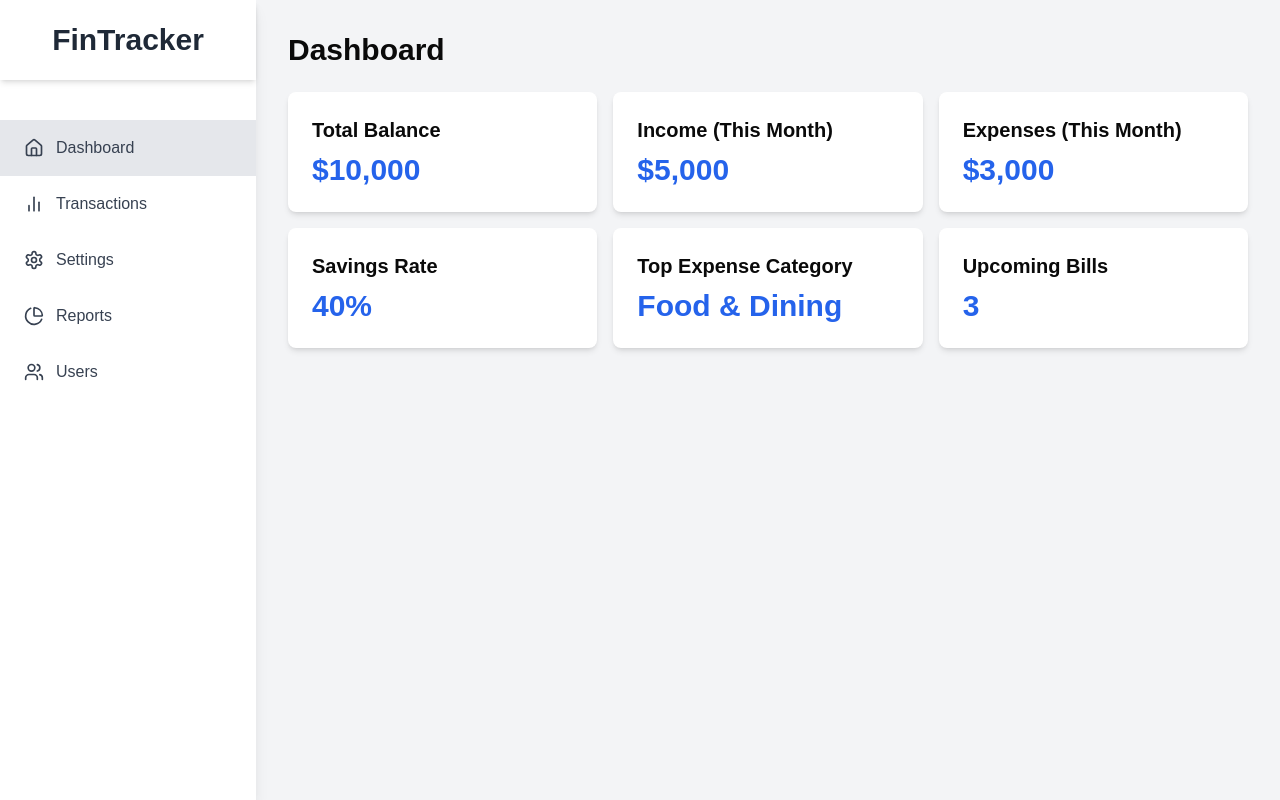
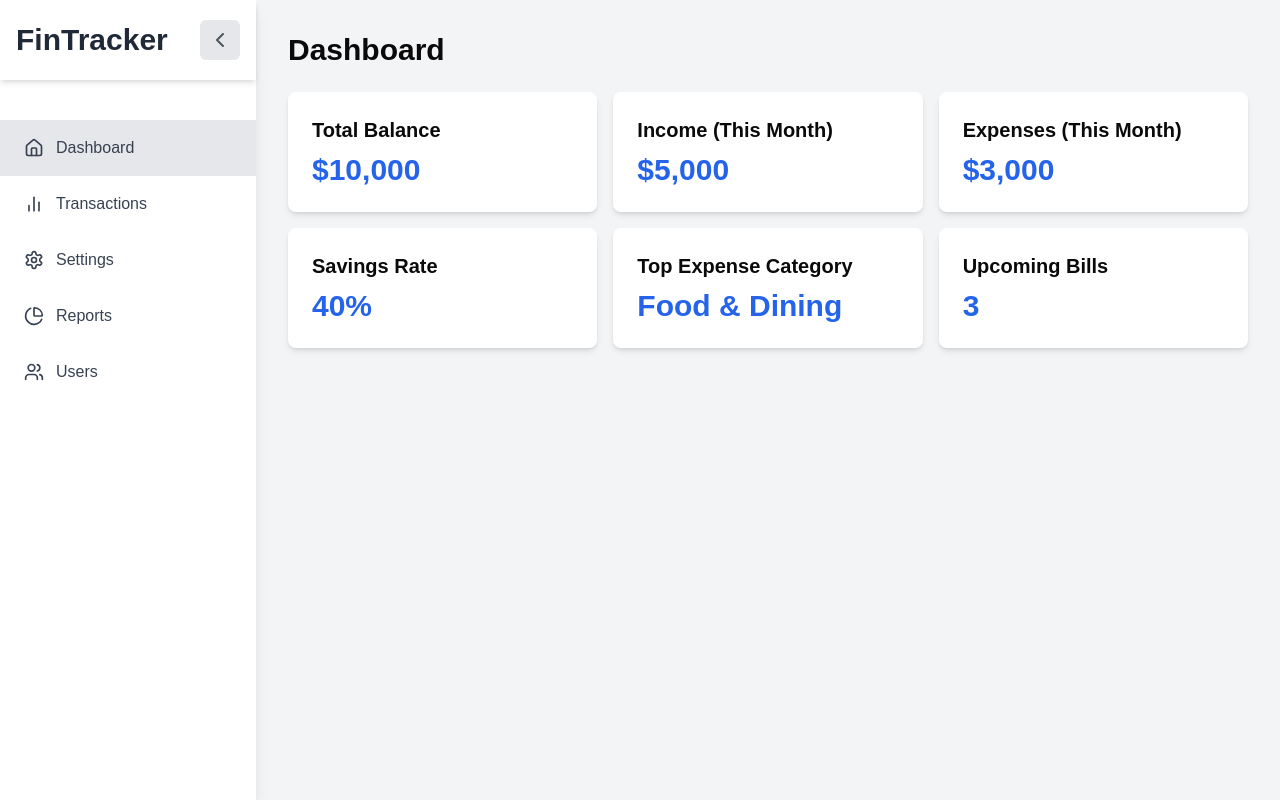
Before and after one commit to everspader/fintracker, a Next.js app: page / in a window 1280 px wide. Built offline with nearby package versions, Linux system fonts and the light colour scheme.

Commit message:
feat: make sidebar toggleable

```diff
--- a/components/layout/main-layout.tsx
+++ b/components/layout/main-layout.tsx
@@ -11,10 +11,13 @@ import {
   BarChart2,
   PieChart,
   Users,
+  ChevronLeft,
+  ChevronRight,
 } from "lucide-react";
 
 const MainLayout = ({ children }: { children: React.ReactNode }) => {
-  const [isMenuOpen, setIsMenuOpen] = useState(false);
+  const [isSidebarOpen, setIsSidebarOpen] = useState(true);
+  const [isMobileMenuOpen, setIsMobileMenuOpen] = useState(false);
   const pathname = usePathname();
 
   const menuItems = [
@@ -25,16 +28,34 @@ const MainLayout = ({ children }: { children: React.ReactNode }) => {
     { href: "/users", label: "Users", icon: Users },
   ];
 
+  const toggleSidebar = () => {
+    setIsSidebarOpen(!isSidebarOpen);
+  };
+
   return (
     <div className="flex h-screen bg-gray-100">
       {/* Sidebar */}
       <div
-        className={`fixed inset-y-0 left-0 z-30 w-64 bg-white shadow-lg transform ${
-          isMenuOpen ? "translate-x-0" : "-translate-x-full"
-        } transition-transform duration-300 ease-in-out lg:translate-x-0 lg:static lg:inset-0`}
+        className={`fixed inset-y-0 left-0 z-30 bg-white shadow-lg transform ${
+          isSidebarOpen ? "translate-x-0" : "-translate-x-full"
+        } transition-transform duration-300 ease-in-out lg:relative lg:translate-x-0 ${
+          isSidebarOpen ? "w-64" : "w-20"
+        }`}
       >
-        <div className="flex items-center justify-center h-20 shadow-md">
-          <h1 className="text-3xl font-bold text-gray-800">FinTracker</h1>
+        <div className="flex items-center justify-between h-20 shadow-md px-4">
+          {isSidebarOpen && (
+            <h1 className="text-3xl font-bold text-gray-800">FinTracker</h1>
+          )}
+          <button
+            onClick={toggleSidebar}
+            className="p-2 rounded-md bg-gray-200 text-gray-600 hover:bg-gray-300 focus:outline-none focus:ring-2 focus:ring-gray-400"
+          >
+            {isSidebarOpen ? (
+              <ChevronLeft size={24} />
+            ) : (
+              <ChevronRight size={24} />
+            )}
+          </button>
         </div>
         <nav className="mt-10">
           {menuItems.map((item) => {
@@ -48,7 +69,7 @@ const MainLayout = ({ children }: { children: React.ReactNode }) => {
                 }`}
               >
                 <Icon className="h-5 w-5 mr-3" />
-                {item.label}
+                {isSidebarOpen && item.label}
               </Link>
             );
           })}
@@ -59,10 +80,10 @@ const MainLayout = ({ children }: { children: React.ReactNode }) => {
       <div className="flex-1 flex flex-col overflow-hidden">
         <header className="flex justify-between items-center p-4 bg-white shadow-md lg:hidden">
           <button
-            onClick={() => setIsMenuOpen(!isMenuOpen)}
+            onClick={() => setIsMobileMenuOpen(!isMobileMenuOpen)}
             className="text-gray-500 focus:outline-none focus:text-gray-700"
           >
-            {isMenuOpen ? <X size={24} /> : <Menu size={24} />}
+            {isMobileMenuOpen ? <X size={24} /> : <Menu size={24} />}
           </button>
           <h1 className="text-2xl font-semibold text-gray-800">FinTracker</h1>
         </header>
@@ -70,6 +91,45 @@ const MainLayout = ({ children }: { children: React.ReactNode }) => {
           {children}
         </main>
       </div>
+
+      {/* Mobile menu */}
+      {isMobileMenuOpen && (
+        <div className="fixed inset-0 z-40 lg:hidden" aria-hidden="true">
+          <div
+            className="absolute inset-0 bg-gray-600 opacity-75"
+            onClick={() => setIsMobileMenuOpen(false)}
+          ></div>
+          <nav className="absolute top-0 left-0 bottom-0 flex flex-col w-5/6 max-w-sm py-6 px-6 bg-white border-r overflow-y-auto">
+            <div className="flex items-center justify-between mb-8">
+              <h1 className="text-2xl font-semibold text-gray-800">
+                FinTracker
+              </h1>
+              <button
+                className="text-gray-500 focus:outline-none focus:text-gray-700"
+                onClick={() => setIsMobileMenuOpen(false)}
+              >
+                <X size={24} />
+              </button>
+            </div>
+            {menuItems.map((item) => {
+              const Icon = item.icon;
+              return (
+                <Link
+                  key={item.href}
+                  href={item.href}
+                  className={`flex items-center px-4 py-3 text-gray-700 hover:bg-gray-200 ${
+                    pathname === item.href ? "bg-gray-200" : ""
+                  }`}
+                  onClick={() => setIsMobileMenuOpen(false)}
+                >
+                  <Icon className="h-5 w-5 mr-3" />
+                  {item.label}
+                </Link>
+              );
+            })}
+          </nav>
+        </div>
+      )}
     </div>
   );
 };
```
